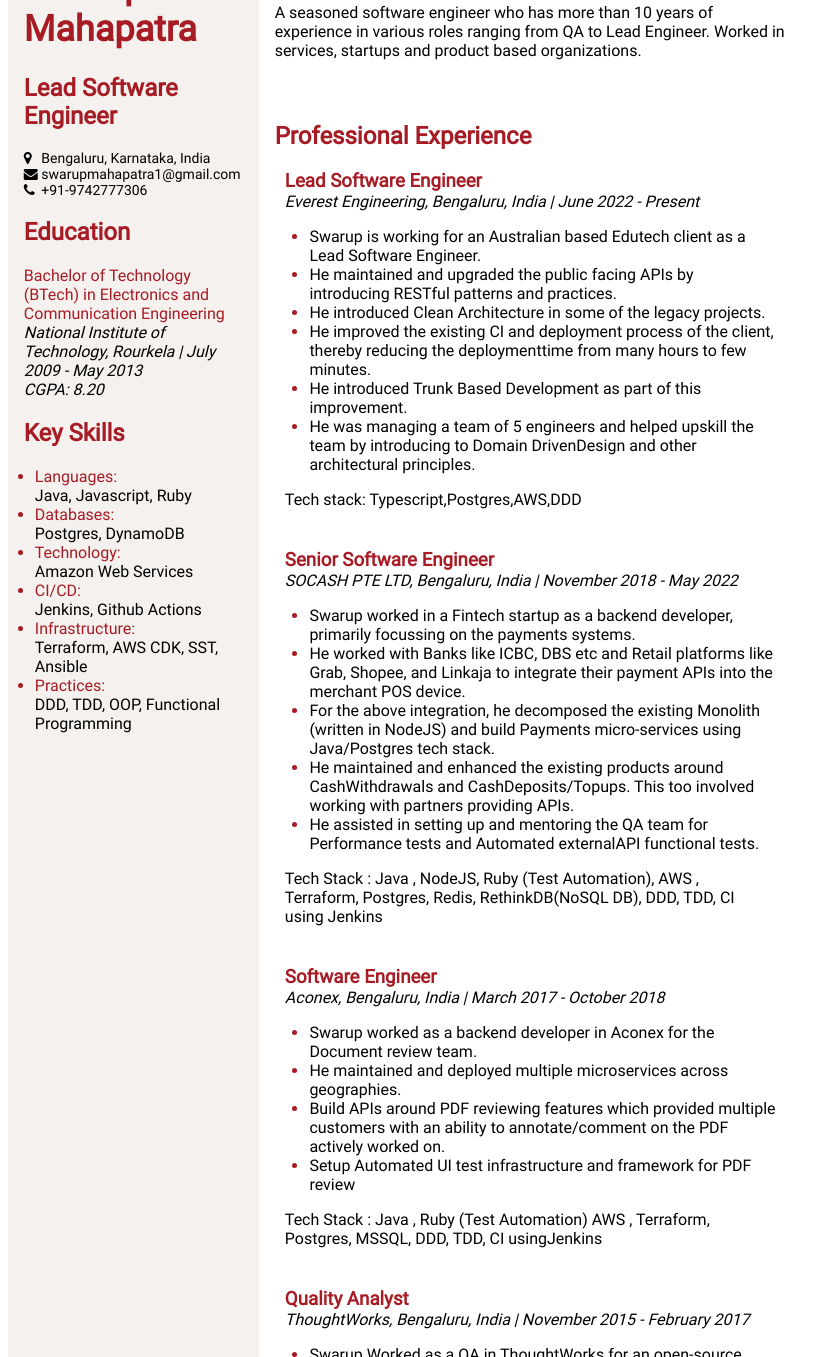
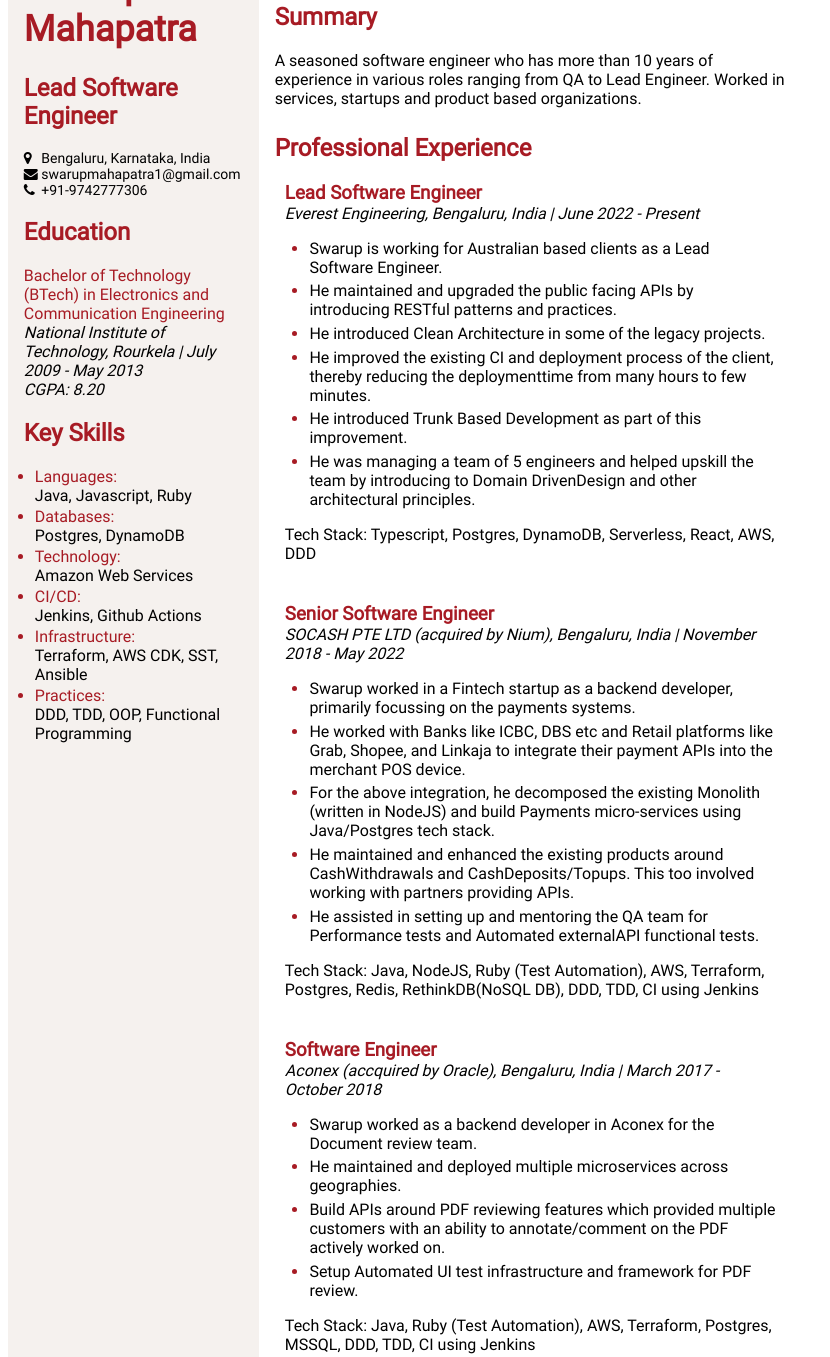
Before and after one commit to swarupkm/swarupkm.github.io, a plain HTML site: page index.html in a window 1280 px wide. Shown: the part 82-1439 px from the top of the page, without its empty margins (0-830 px from the left). Drawn offline with Linux system fonts and the light colour scheme.

Commit message:
Add JS scripts

```diff
--- a/index.html
+++ b/index.html
@@ -2,6 +2,7 @@
   <head>
     <link rel="stylesheet" href="https://cdnjs.cloudflare.com/ajax/libs/font-awesome/4.7.0/css/font-awesome.min.css">
     <link rel="stylesheet" type="text/css" href="styles.css"/>
+    <script src="index.js" defer></script>
   </head>
   <body class="flex-container">
     <div class="left">
@@ -13,7 +14,7 @@
       </h2>
       <div class="contact">
         <div>
-          <i class="fa  fa-map-marker"></i><span> Bengaluru, Karnataka, India </span>
+          <i class="fa fa-map-marker"></i><span> Bengaluru, Karnataka, India </span>
         </div>
         <div>
           <i class="fa fa-envelope"></i><span> swarupmahapatra1@gmail.com </span>
@@ -61,136 +62,12 @@
     </div>
     <div class="right">
       <div class="summary">
+        <h2 class="heading-color">Summary</h2>
         <p>A seasoned software engineer who has more than 10 years of experience in various roles ranging from QA to Lead Engineer. Worked in services, startups and product based organizations.</p>
       </div>
       <div>
         <h2 class="heading-color">Professional Experience</h2>
-        <div>
-          <div class="experience">
-            <h3 class="title heading-color">Lead Software Engineer</h3>
-            <i>Everest Engineering, Bengaluru, India | June 2022 - Present</i>
-            <ul>
-              <li>
-                Swarup is working for an Australian based Edutech client as a
-                Lead Software Engineer.
-              </li>
-              <li>
-                He maintained and upgraded the public facing APIs by
-                introducing RESTful patterns and practices.
-              </li>
-              <li>
-                He introduced Clean Architecture in some of the legacy
-                projects.
-              </li>
-              <li>
-                He improved the existing CI and deployment process of the
-                client, thereby reducing the deploymenttime from many hours to few minutes.
-              </li>
-              <li>
-                He introduced Trunk Based Development as part of this improvement.
-              </li>
-              <li>
-                He was managing a team of 5 engineers and helped upskill the
-                team by introducing to Domain DrivenDesign and other
-                architectural principles.
-              </li>
-            </ul>
-            Tech stack: Typescript,Postgres,AWS,DDD
-          </div>
-          <div class="experience">
-            <h3 class="title heading-color">Senior Software Engineer</h3>
-            <i>SOCASH PTE LTD, Bengaluru, India | November 2018 - May 2022</i>
-            <ul>
-              <li>
-                Swarup worked in a Fintech startup as a backend developer,
-                primarily focussing on the payments systems.
-              </li>
-              <li>
-                He worked with Banks like ICBC, DBS etc and Retail platforms
-                like Grab, Shopee, and Linkaja to integrate their payment APIs
-                into the merchant POS device.
-              </li>
-              <li>
-                For the above integration, he decomposed the existing Monolith
-                (written in NodeJS) and build Payments micro-services using
-                Java/Postgres tech stack.
-              </li>
-              <li>
-                He maintained and enhanced the existing products around
-                CashWithdrawals and CashDeposits/Topups. This too involved
-                working with partners providing APIs.
-              </li>
-              <li>
-                He assisted in setting up and mentoring the QA team for
-                Performance tests and Automated externalAPI functional tests.
-              </li>
-            </ul>
-            Tech Stack : Java , NodeJS, Ruby (Test Automation), AWS ,
-            Terraform, Postgres, Redis, RethinkDB(NoSQL DB), DDD, TDD, CI
-            using Jenkins
-          </div>
-          <div class="experience">
-            <h3 class="title heading-color">Software Engineer</h3>
-            <i>Aconex, Bengaluru, India | March 2017 - October 2018</i>
-            <ul>
-              <li>
-                Swarup worked as a backend developer in Aconex for the
-                Document review team.
-              </li>
-              <li>
-                He maintained and deployed multiple microservices across
-                geographies.
-              </li>
-              <li>
-                Build APIs around PDF reviewing features which provided
-                multiple customers with an ability to annotate/comment on the
-                PDF actively worked on.
-              </li>
-              <li>
-                Setup Automated UI test infrastructure and framework for PDF
-                review
-              </li>
-            </ul>
-            Tech Stack : Java , Ruby (Test Automation) AWS , Terraform,
-            Postgres, MSSQL, DDD, TDD, CI usingJenkins
-          </div>
-          <div class="experience">
-            <h3 class="title heading-color">Quality Analyst</h3>
-            <i>ThoughtWorks, Bengaluru, India | November 2015 - February 2017</i>
-            <ul>
-              <li>
-                Swarup Worked as a QA in ThoughtWorks for an open-source
-                product called Bahmni. Bahmni is a healthcare and hospital workflow management
-                product.
-              </li>
-              <li>
-                He did manual testing as part of the delivery cycle as well as
-                added automation tests to the existing test suites.
-              </li>
-              <li>
-                He supported client implementation of the mentioned product. The
-                clients were MSF (Médecins SansFrontières)
-              </li>
-            </ul>
-          </div>
-          <div class="experience">
-            <h3 class="title heading-color">Data Specialist</h3>
-            <i>IBM, Bengaluru, India | November 2013 - October 2015</i>
-            <ul>
-              <li>
-                Swarup worked as Test Data Manager for a Big Data project that
-                was trying to build a Credit RiskRating system.
-              </li>
-              <li>
-                Gathered requirements and test cases from the QA team and Dev
-                team. Prepare test data accordingly
-              </li>
-              <li>
-                Scripts were written using Python to generate error-proof data
-                and reduce dependency on manual data preparation.
-              </li>
-            </ul>
-          </div>
+        <div class="all-experiences">
         </div>
       </div>
     </div>
--- /dev/null
+++ b/index.js
@@ -0,0 +1,103 @@
+const experiences = [
+  {
+    title: 'Lead Software Engineer',
+    company: 'Everest Engineering',
+    location: 'Bengaluru, India',
+    duration: 'June 2022 - Present',
+    summary: [
+      'Swarup is working for Australian based clients as a Lead Software Engineer.',
+      'He maintained and upgraded the public facing APIs by introducing RESTful patterns and practices.',
+      'He introduced Clean Architecture in some of the legacy projects.',
+      'He improved the existing CI and deployment process of the client, thereby reducing the deploymenttime from many hours to few minutes.',
+      'He introduced Trunk Based Development as part of this improvement.',
+      'He was managing a team of 5 engineers and helped upskill the team by introducing to Domain DrivenDesign and other architectural principles.'
+    ],
+    techStack: ['Typescript', 'Postgres', 'DynamoDB', 'Serverless', 'React', 'AWS', 'DDD']
+  },
+  {
+    title: 'Senior Software Engineer',
+    company: 'SOCASH PTE LTD (acquired by Nium)',
+    location: 'Bengaluru, India',
+    duration: 'November 2018 - May 2022',
+    summary: [
+      'Swarup worked in a Fintech startup as a backend developer, primarily focussing on the payments systems.',
+      'He worked with Banks like ICBC, DBS etc and Retail platforms like Grab, Shopee, and Linkaja to integrate their payment APIs into the merchant POS device.',
+      'For the above integration, he decomposed the existing Monolith (written in NodeJS) and build Payments micro-services using Java/Postgres tech stack.',
+      'He maintained and enhanced the existing products around CashWithdrawals and CashDeposits/Topups. This too involved working with partners providing APIs.',
+      'He assisted in setting up and mentoring the QA team for Performance tests and Automated externalAPI functional tests.',
+    ],
+    techStack: ['Java', 'NodeJS', 'Ruby (Test Automation)', 'AWS', 'Terraform', 'Postgres', 'Redis', 'RethinkDB(NoSQL DB)', 'DDD', 'TDD', 'CI using Jenkins']
+  },
+  {
+    title: 'Software Engineer',
+    company: 'Aconex (accquired by Oracle)',
+    location: 'Bengaluru, India',
+    duration: 'March 2017 - October 2018',
+    summary: [
+      'Swarup worked as a backend developer in Aconex for the Document review team.',
+      'He maintained and deployed multiple microservices across geographies.',
+      'Build APIs around PDF reviewing features which provided multiple customers with an ability to annotate/comment on the PDF actively worked on.',
+      'Setup Automated UI test infrastructure and framework for PDF review.',
+    ],
+    techStack: ['Java', 'Ruby (Test Automation)', 'AWS', 'Terraform', 'Postgres', 'MSSQL', 'DDD', 'TDD', 'CI using Jenkins']
+  },
+  {
+    title: 'Quality Analyst',
+    company: 'Thoughtworks',
+    location: 'Bengaluru, India',
+    duration: 'November 2015 - February 2017',
+    summary: [
+      'Swarup Worked as a QA in ThoughtWorks for an open-source product called Bahmni. Bahmni is a healthcare and hospital workflow management product.',
+      'He did manual testing as part of the delivery cycle as well as added automation tests to the existing test suites.',
+      'He supported client implementation of the mentioned product. The clients were MSF (Médecins SansFrontières)',
+    ],
+    techStack: ['Selenium', 'Ruby (Test Automation)', 'Capybara']
+  },
+  {
+    title: 'Data Specialist',
+    company: 'IBM',
+    location: 'Bengaluru, India',
+    duration: 'November 2013 - October 2015',
+    summary: [
+      'Swarup worked as Test Data Manager for a Big Data project that was trying to build a Credit RiskRating system.',
+      'Gathered requirements and test cases from the QA team and Dev team. Prepare test data accordingly',
+      'Scripts were written using Python to generate error-proof data and reduce dependency on manual data preparation.',
+    ],
+    techStack: ['Python', 'VBA', 'Selenium']
+  }
+]
+
+window.document.getElementsByClassName('all-experiences')[0].innerHTML = ''
+
+for (let exp of experiences) {
+  //
+  const node = document.createElement('div')
+  node.setAttribute('class', 'experience')
+
+  //
+  const titleNode = document.createElement('h3')
+  titleNode.setAttribute('class', 'title heading-color')
+  titleNode.innerText = exp.title
+  node.appendChild(titleNode)
+
+  //
+  const companyNode = document.createElement('i')
+  companyNode.innerHTML = `${exp.company}, ${exp.location} | ${exp.duration}`
+  node.appendChild(companyNode)
+
+  //
+  const summaryNode = document.createElement('ul')
+  exp.summary.forEach(e => {
+    const _ = document.createElement('li')
+    _.innerText = e
+    summaryNode.appendChild(_)
+  })
+  node.appendChild(summaryNode)
+
+  //
+  const techStackNode = document.createElement('div')
+  techStackNode.innerHTML = `Tech Stack: ${exp.techStack.join(', ')}`
+  node.appendChild(techStackNode)
+
+  window.document.getElementsByClassName('all-experiences')[0].appendChild(node)
+}
--- a/styles.css
+++ b/styles.css
@@ -52,13 +52,17 @@
   color: #a71b24;
 }
 
+li {
+  margin-bottom: 1%;
+}
+
 ul{
   padding-left: 5%;
 }
 
 .summary {
   margin-top: 12%;
-  margin-bottom: 12%;
+  margin-bottom: 5%;
 }
 
 .contact {
```
